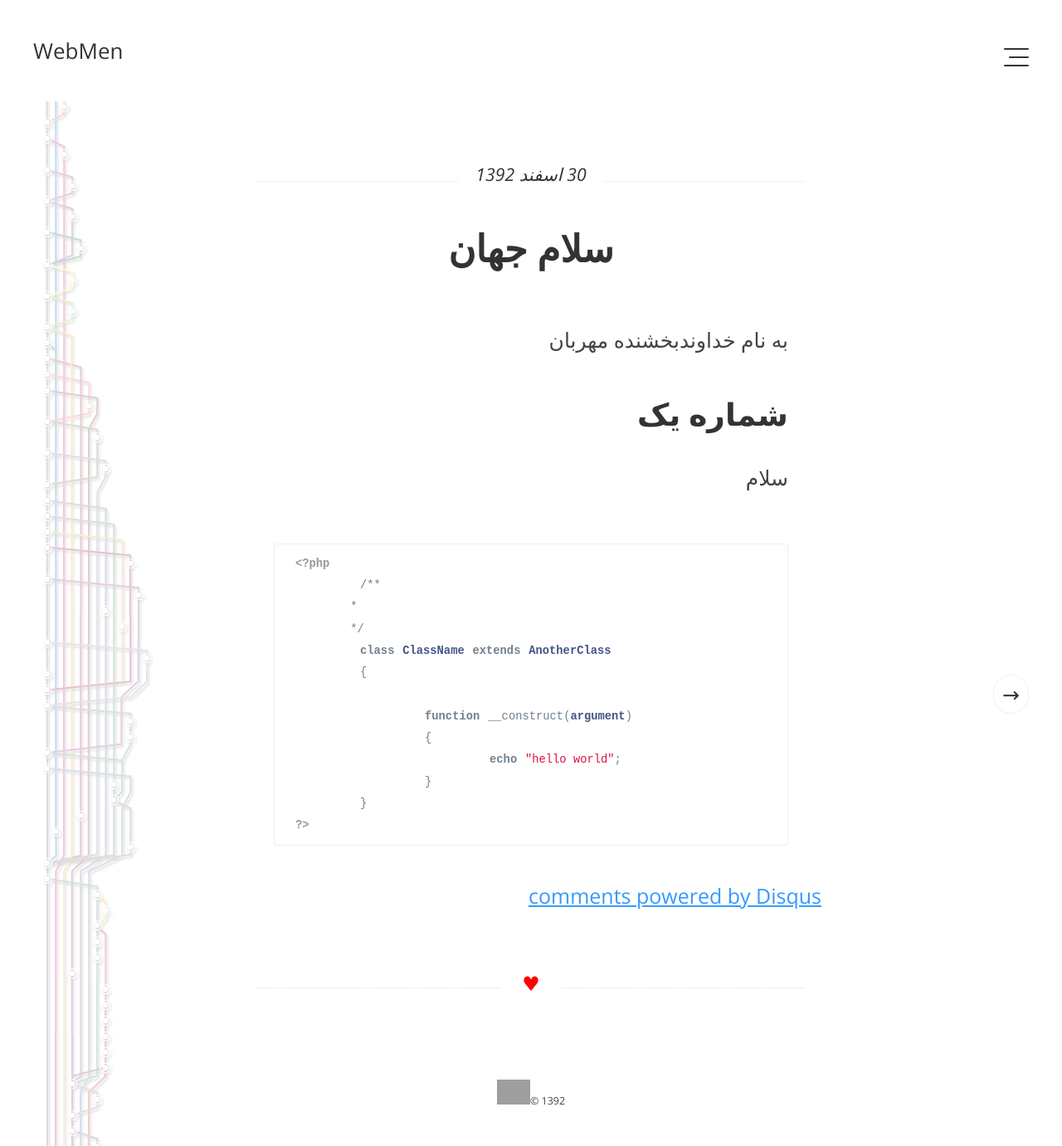
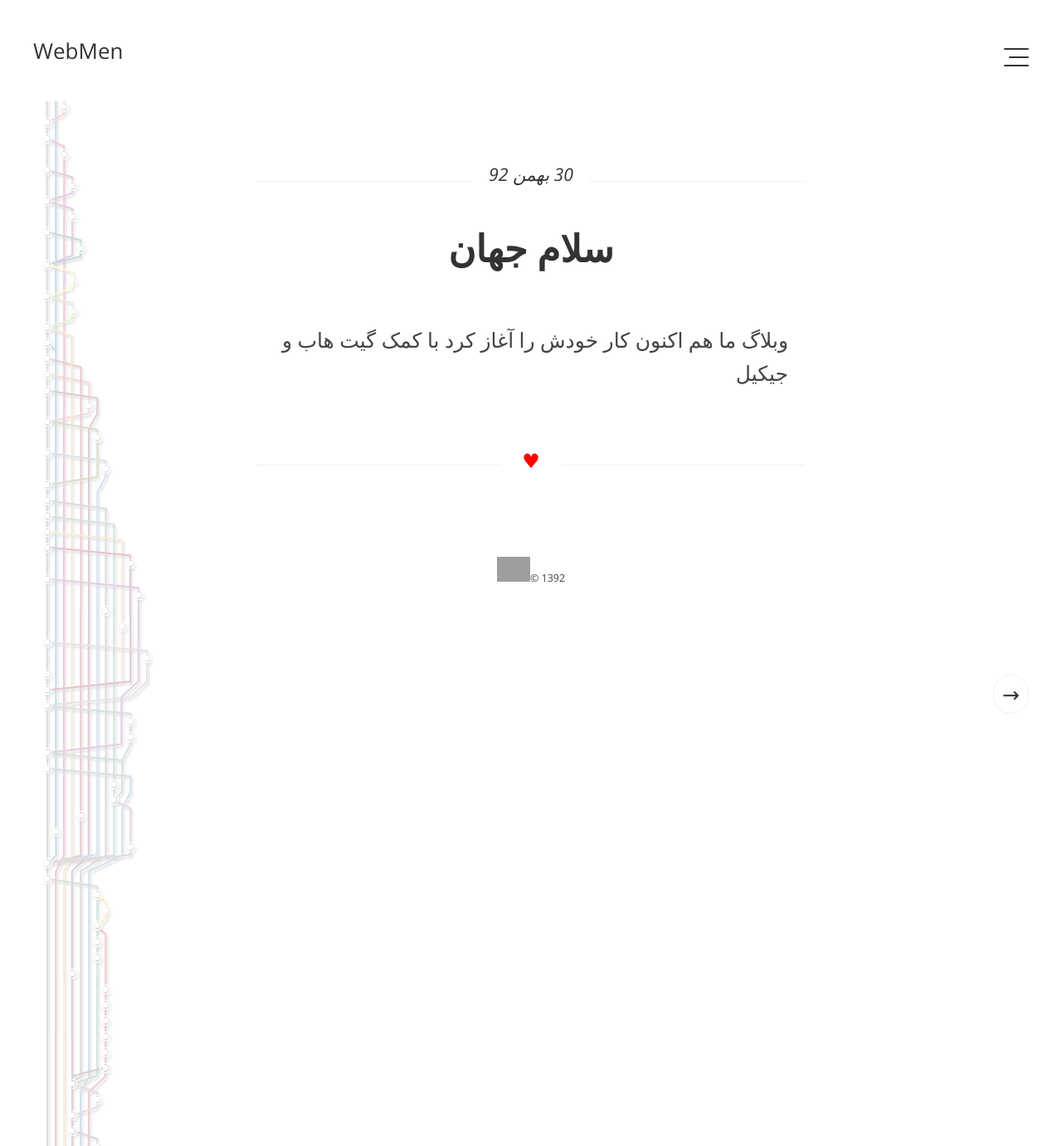
Before and after one commit to ALYREZA/blog, a Jekyll site: the page built from _posts/2014-02-20-hello-world.markdown, in a window 1280 px wide. Shown: the whole page at 83% size. Built offline with Jekyll 4.4.1, drawn with Linux system fonts in a browser that asks for light colours; Markdown is read by kramdown in place of the engine named in the settings; comment, search, counter and statistics services are not loaded; grey boxes are pictures that could not be loaded.

Commit message:
Update 2014-02-20-hello-world.markdown

```diff
--- a/_posts/2014-02-20-hello-world.markdown
+++ b/_posts/2014-02-20-hello-world.markdown
@@ -2,24 +2,7 @@
 layout: post
 date: 2014-02-20 01:19:30
 title: "سلام جهان"
-tarikh: "30 اسفند 1392"
-comment: true
+tarikh: "30 بهمن 92"
 ---
-به نام خداوندبخشنده مهربان
-#شماره یک
-سلام
-{% highlight php %}
-<?php
-	/**
-	*
-	*/
-	class ClassName extends AnotherClass
-	{
-
-		function __construct(argument)
-		{
-			echo "hello world";
-		}
-	}
-?>
-{% endhighlight %}
+وبلاگ ما هم اکنون کار خودش را آغاز کرد
+با کمک گیت هاب و جیکیل
```
